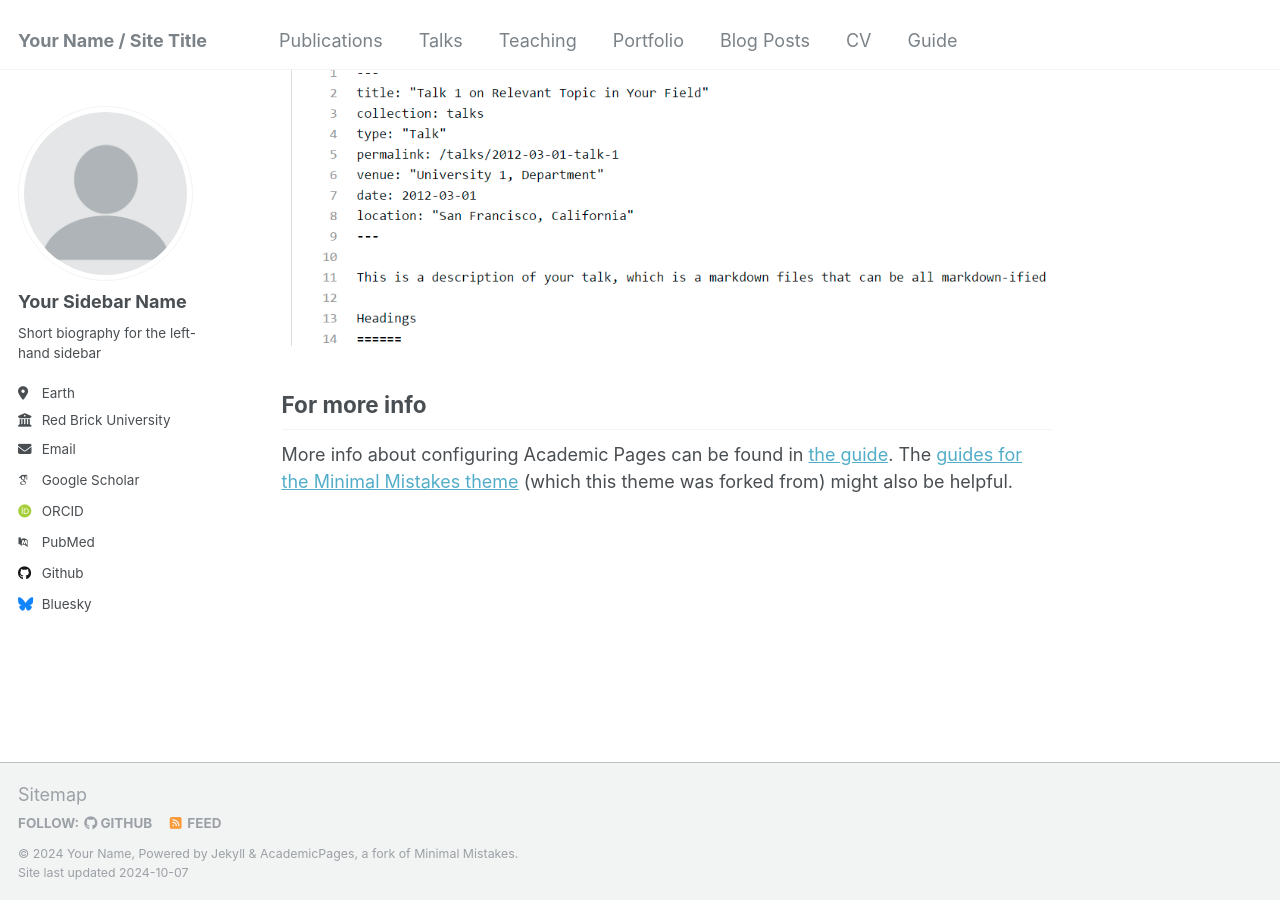
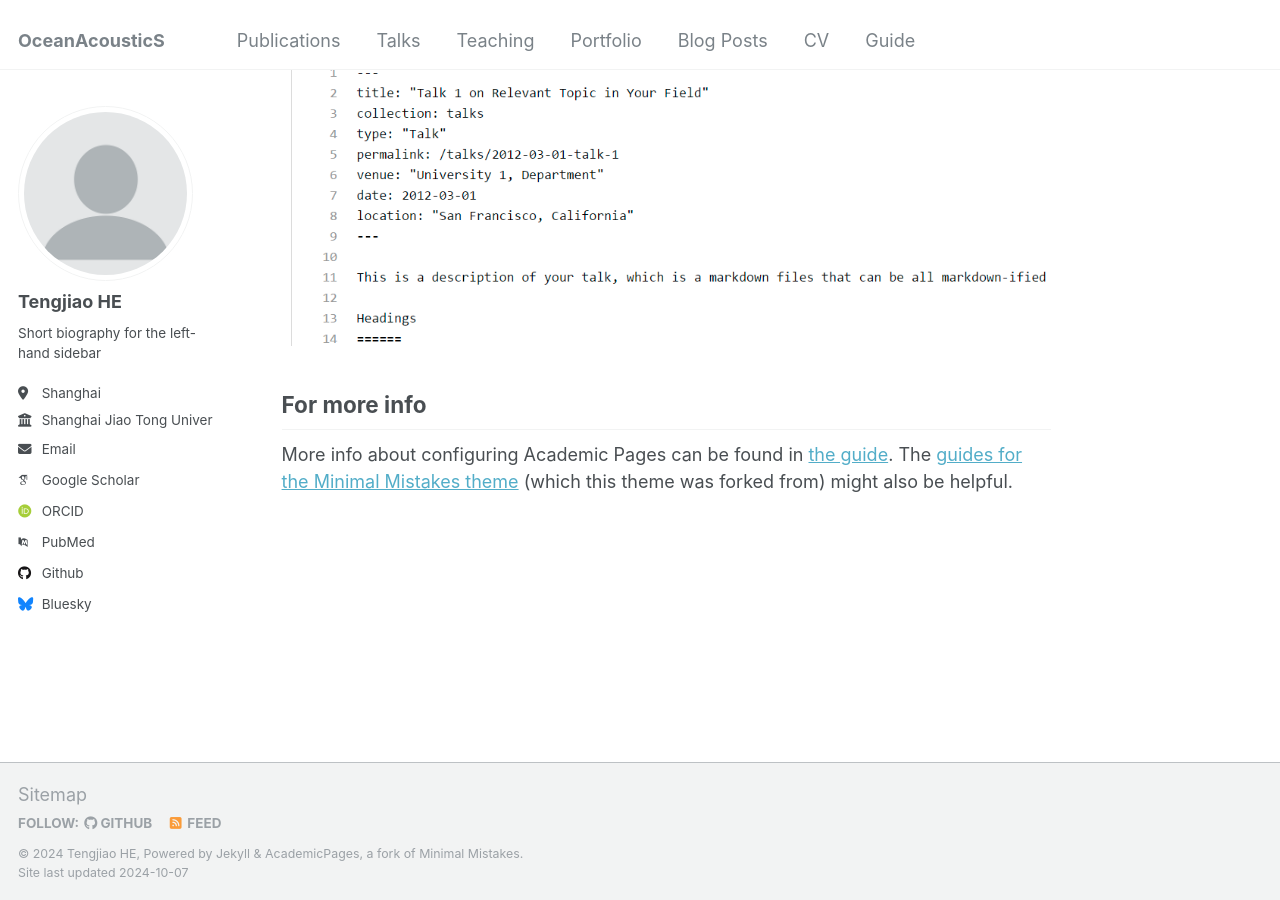
Before and after one commit to TengjiaoHE/OceanSoniX, a Jekyll site: the page built from _pages/about.md, in a window 1280 px wide and 900 px high, scrolled down 2643 px. Built offline with Jekyll 4.4.1, drawn with Linux system fonts in a browser that asks for light colours; some web fonts are replaced.

Commit message:
Update _config.yml

```diff
--- a/_config.yml
+++ b/_config.yml
@@ -8,10 +8,10 @@
 
 # Basic Site Settings
 locale                   : "en-US"
-title                    : "Your Name / Site Title"
+title                    : "OceanAcousticS"
 title_separator          : "-"
-name                     : &name "Your Name"
-description              : &description "personal description"
+name                     : &name "Tengjiao HE"
+description              : &description "Assistant Research Fellow"
 url                      : https://academicpages.github.io # the base hostname & protocol for your site e.g. "https://mmistakes.github.io"
 baseurl                  : "" # the subpath of your site, e.g. "/blog"
 repository               : "academicpages/academicpages.github.io"
@@ -22,11 +22,11 @@ repository               : "academicpages/academicpages.github.io"
 author:
   # Biographic information
   avatar           : "profile.png"
-  name             : "Your Sidebar Name"
+  name             : "Tengjiao HE"
   pronouns         : # example: "she/her"
   bio              : "Short biography for the left-hand sidebar"
-  location         : "Earth"
-  employer         : "Red Brick University"
+  location         : "Shanghai"
+  employer         : "Shanghai Jiao Tong University"
   uri              : # URL
   email            : "none@example.org"
 
```
